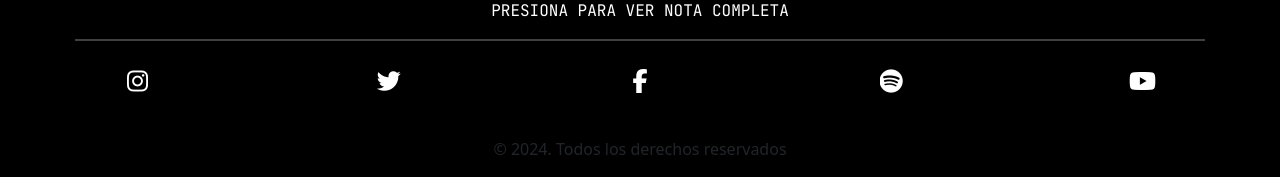
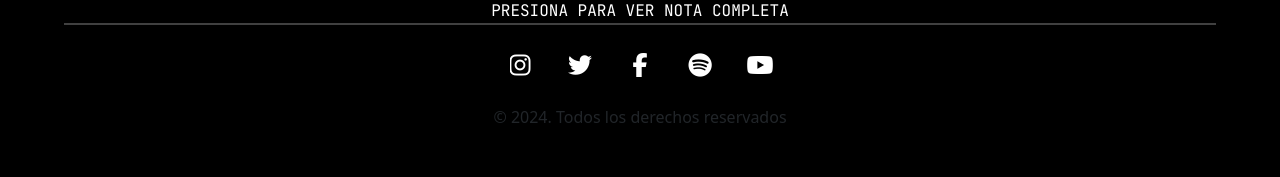
Before and after one commit to juliapresa/Pagina-Diego-Presa, a website: page pages/prensa.html in a window 1280 px wide. Shown: the part 3571-3748 px from the top of the page. After the commit the page ends 3716 px from the top, so only its background shows below. Drawn offline with nearby package versions, Linux system fonts and the light colour scheme; a web font is replaced by a local one.

Commit message:
cambio a BEM pagina conciertos

```diff
--- a/pages/prensa.html
+++ b/pages/prensa.html
@@ -86,26 +86,33 @@
         </div>
     </main>
     <footer class="footer container-fluid">
-        <div class="div-hr col-md-12 col-sm-12 d-flex justify-content-center">
-          <hr>
+
+        <div class="footer__divider">
+            <hr>
         </div>
-        <div class="row">
-          <div class="links-footer col-md-12 col-sm-12 d-flex justify-content-center">
-            <a title="link" href="https://www.instagram.com/diegopresabuceo/" target="_blank"><i
-                class="fa-brands fa-instagram"></i></a>
-            <a title="link" href="https://twitter.com/diegopresabuceo?lang=es" target="_blank"><i
-                class="fa-brands fa-twitter"></i></a>
-            <a title="link" href="https://www.facebook.com/diegopresabuceo/?locale=es_LA" target="_blank"><i
-                class="fa-brands fa-facebook-f"></i></a>
-            <a title="link" href="https://open.spotify.com/artist/3ocrfk5U9Q5V2j6F0T8fjT" target="_blank"><i
-                class="fa-brands fa-spotify"></i></a>
-            <a title="link" href="https://www.youtube.com/c/DiegoPresa" target="_blank"><i
-                class="fa-brands fa-youtube"></i></a>
-          </div>
+
+        <div class="footer__social">
+            <a href="https://www.instagram.com/diegopresabuceo/" target="_blank">
+                <i class="fa-brands fa-instagram"></i>
+            </a>
+            <a href="https://twitter.com/diegopresabuceo?lang=es" target="_blank">
+                <i class="fa-brands fa-twitter"></i>
+            </a>
+            <a href="https://www.facebook.com/diegopresabuceo/?locale=es_LA" target="_blank">
+                <i class="fa-brands fa-facebook-f"></i>
+            </a>
+            <a href="https://open.spotify.com/artist/3ocrfk5U9Q5V2j6F0T8fjT" target="_blank">
+                <i class="fa-brands fa-spotify"></i>
+            </a>
+            <a href="https://www.youtube.com/c/DiegoPresa" target="_blank">
+                <i class="fa-brands fa-youtube"></i>
+            </a>
         </div>
-        <div class="d-flex flex-column align-items-center">
+
+        <div class="footer__copy">
             <p>© 2024. Todos los derechos reservados</p>
-          </div>
+        </div>
+
     </footer>
     <script src="https://cdn.jsdelivr.net/npm/aos@2.3.4/dist/aos.js"></script>
     <script>AOS.init({duration: 1000,once: true});
--- a/scss/_conciertos.scss
+++ b/scss/_conciertos.scss
@@ -87,6 +87,14 @@ body {
     .shows {
         &__title h1 {
             font-family: $fontexto;
+            margin-top: 1rem;
+            margin-bottom: 1rem;
+        }
+    }
+    .show {
+        &__title {
+            margin-top: 1rem;
+            margin-bottom: 1rem;
         }
     }
 }
--- a/scss/_footer.scss
+++ b/scss/_footer.scss
@@ -1,46 +1,55 @@
-footer{
+// Footer base
+.footer {
     width: 100%;
     margin: 0;
     padding: 0;
-    overflow-x: hidden;
-    .div-hr{
-        hr{
+}
+
+// Línea
+.footer__divider {
+    display: flex;
+    justify-content: center;
+
+    hr {
+        width: 90%;
+        height: 2px;
         background-color: white;
-            height: 2px;
-            width: 90%;
+        margin: 0;
     }
 }
-    .row{
-        width: 100%;
-        margin: 0%;
-        padding: 0%;
-        overflow-x: hidden;
-        .links-footer{
-            margin: 0;
-            padding: 0;
+
+// Redes
+.footer__social {
+    display: flex;
+    justify-content: center;
+    align-items: center;
+    gap: 20px;
     height: 10vh;
-            a{
-                width: 100%;
-                list-style: none;
+
+    a {
         text-decoration: none;
         display: flex;
+        align-items: center;
         justify-content: center;
-                margin-bottom: 2%;
-                margin-top: 1%;
-                i{
+        width: 40px;
+        height: 40px;
+    }
+
+    i {
         font-size: 1.5rem;
-                    display: flex;
-                    margin-left: 2%;
-                    margin-right: 2%;
-                    list-style: none;
-                    text-decoration: none;
         color: white;
-                    overflow-y: hidden;
-                }
-                i:hover{
-                   font-size: 1.6rem;
+        transition: 0.2s;
+
+        &:hover {
+            transform: scale(1.1);
         }
     }
 }
+
+// Copy
+.footer__copy {
+    display: flex;
+    justify-content: center;
+    align-items: center;
+    flex-direction: column;
 }
-    }
```
Also changed, not shown: index.html (+22 -15 lines), pages/conciertos.html (+22 -15 lines), pages/contacto.html (+23 -16 lines), pages/videos.html (+23 -16 lines), css/styles.css, 1 other file. Lines whose indentation alone changed are shown as unchanged.
